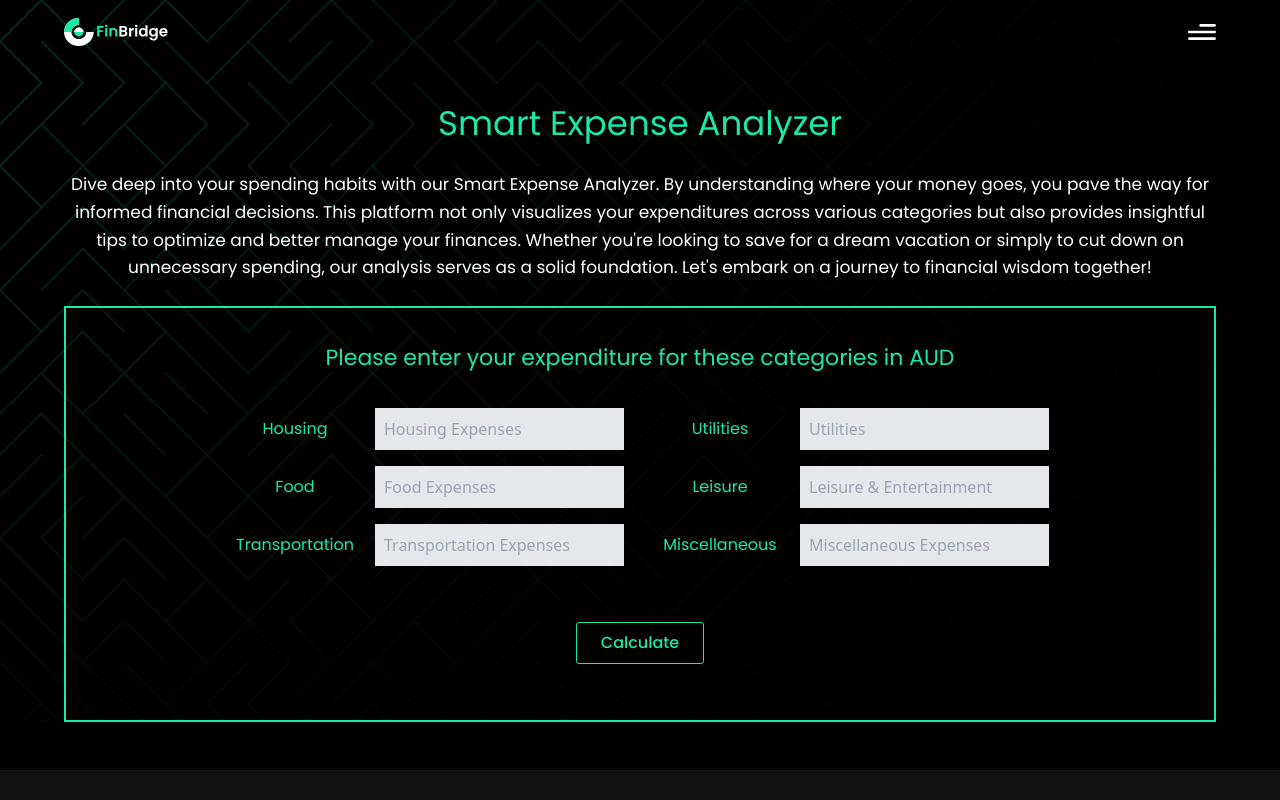
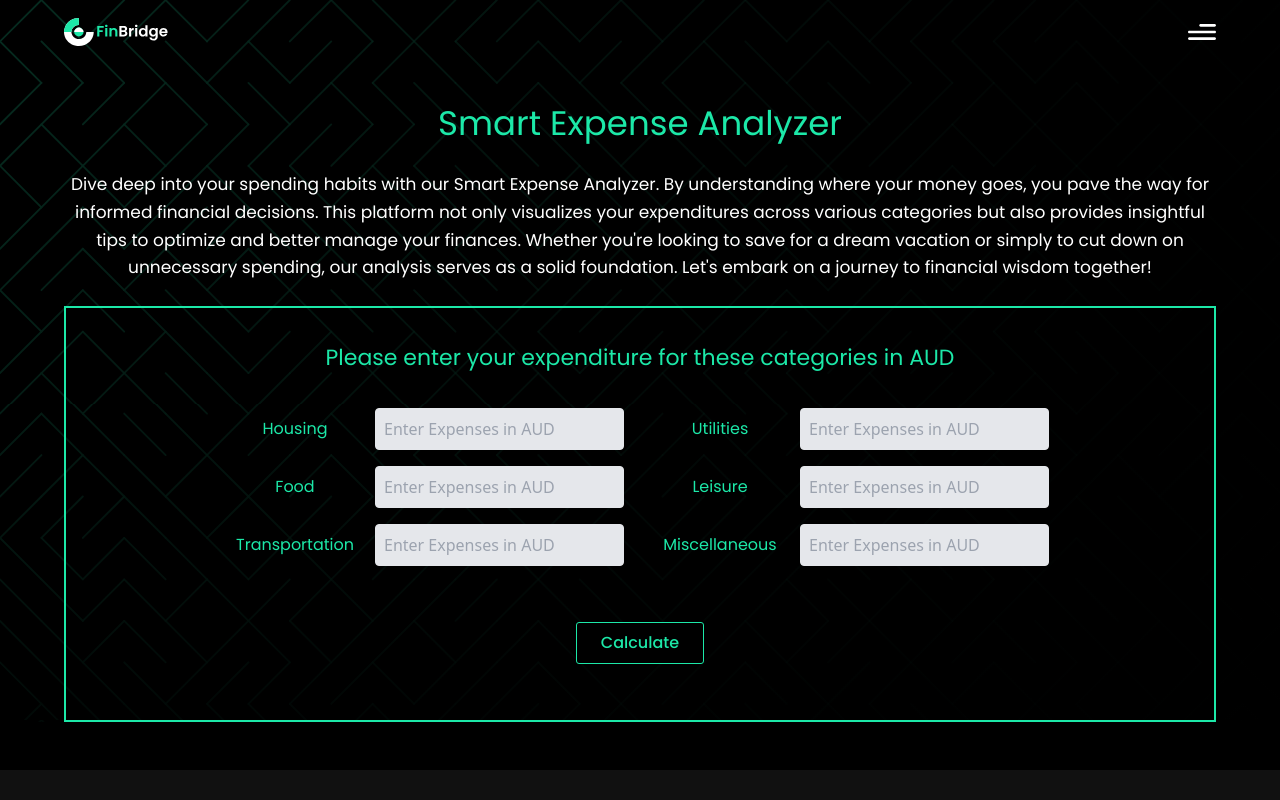
Before and after one commit to SOHAN-JAGADEESH/FinBridge-3, a React (Vite) app: page /analyze in a window 1280 px wide. Shown: the top 800 px of the page. Built offline with nearby package versions, Linux system fonts and the light colour scheme.

Commit message:
all changes done

```diff
--- a/src/index.css
+++ b/src/index.css
@@ -115,10 +115,12 @@ canvas {
 
 .main-section {
   background:
-  linear-gradient(to right, rgba(0, 0, 0, 0.5), rgba(0, 0, 0, 0.85)),
-  linear-gradient(to bottom, transparent, rgba(0, 0, 0, 0.85)),
-  linear-gradient(to top, transparent, rgba(0, 0, 0, 0.3)),
-  url('./assets/backgroundsvg.svg');
+    linear-gradient(to right, rgba(0, 0, 0, 0.5), rgba(0, 0, 0, 0.85)),
+    linear-gradient(to bottom, transparent, rgba(0, 0, 0, 0.85)),
+    linear-gradient(to top, transparent, rgba(0, 0, 0, 0.3)),
+    url('./assets/backgroundsvg.svg');
+  background-repeat: repeat-y; /* This will make it repeat vertically */
+
 }
 
 .hero-text {
--- a/src/pages/Analyze.jsx
+++ b/src/pages/Analyze.jsx
@@ -2,7 +2,6 @@ import React, { useState } from 'react';
 import {Navbar, Footer} from "../components";
 import styles from "../style";
 import ExpenditureGraph from './ExpenditureGraph';
-import UserJourneyCard from './UserJourneyCard';
 import { useNavigate } from 'react-router-dom';
 
 const Analyze = () => {
@@ -42,12 +41,12 @@ const Analyze = () => {
 }
 
 const placeholders = {
-  housing: 'Housing Expenses',
-  food: 'Food Expenses',
-  transportation: 'Transportation Expenses',
-  utilities: 'Utilities',
-  leisure: 'Leisure & Entertainment',
-  miscellaneous: 'Miscellaneous Expenses'
+  housing: 'Enter Expenses in AUD',
+  food: 'Enter Expenses in AUD',
+  transportation: 'Enter Expenses in AUD',
+  utilities: 'Enter Expenses in AUD',
+  leisure: 'Enter Expenses in AUD',
+  miscellaneous: 'Enter Expenses in AUD'
 };
 
 
@@ -64,10 +63,11 @@ const handleSubmit = () => {
 }
 
   return (
-    <div className="bg-primary w-full overflow-hidden min-h-screen relative ">
-      <div className={`${styles.paddingX} ${styles.flexCenter} main-section `}>
+    <div className="bg-primary w-full overflow-hidden min-h-screen relative">
+      <div className={`${styles.paddingX} ${styles.flexCenter} main-section`}>
         <div className={`${styles.boxWidth}`}>
           <Navbar />
+
           <div className={`mt-8 text-center`}>
             <h2 className={styles.heading2}>
                 Smart Expense Analyzer
@@ -93,7 +93,7 @@ const handleSubmit = () => {
                       name={category}
                       value={expenditures[category]}
                       onChange={handleInputChange}
-                      className="border p-2 bg-gray-200"
+                      className="border p-2 bg-gray-200 rounded"
                       placeholder={placeholders[category]}
                     />
                     {errors[category] && <p className="text-red-500">{errors[category]}</p>}
@@ -110,7 +110,7 @@ const handleSubmit = () => {
                       name={category}
                       value={expenditures[category]}
                       onChange={handleInputChange}
-                      className="border p-2 bg-gray-200"
+                      className="border p-2 bg-gray-200 rounded"
                       placeholder={placeholders[category]}
                     />
                     {errors[category] && <p className="text-red-500">{ errors[ category]}</p>}
--- a/src/pages/Budget.jsx
+++ b/src/pages/Budget.jsx
@@ -189,7 +189,7 @@ const sendDataToAPI = async () => {
                   placeholder="Income in $"
                   value={income}
                   onChange={e => handleInputChange(e, 'income')}
-                  className={`border p-2 bg-gray-200 m-2 ${errors.income ? 'border-red-500' : ''}`}
+                  className={`border rounded p-2 bg-gray-200 m-2 ${errors.income ? 'border-red-500' : ''}`}
                 />
                 {errors.income && <p className="text-red-500">Income should be between 0 and 200,000</p>}
                 <div>
@@ -212,7 +212,7 @@ const sendDataToAPI = async () => {
                   placeholder="Income in $"
                   value={income}
                   onChange={e => handleInputChange(e, 'income')}
-                  className={`border p-2 bg-gray-200 m-2 ${errors.income ? 'border-red-500' : ''}`}
+                  className={`border  rounded p-2 bg-gray-200 m-2 ${errors.income ? 'border-red-500' : ''}`}
                 />
                 {errors.income && <p className="text-red-500">Income should be between $0 and $200,000</p>}
 
@@ -222,7 +222,7 @@ const sendDataToAPI = async () => {
                   placeholder="Savings in $"
                   value={savings}
                   onChange={e => handleInputChange(e, 'savings')}
-                  className={`border p-2 bg-gray-200 m-2 ${errors.savings ? 'border-red-500' : ''}`}
+                  className={`border p-2 rounded bg-gray-200 m-2 ${errors.savings ? 'border-red-500' : ''}`}
                 />
                 {errors.savings && <p className="text-red-500">Savings goal should be between $0 and $200,000</p>}
 
@@ -233,7 +233,7 @@ const sendDataToAPI = async () => {
                   value={months}
                   onChange={e => handleInputChange(e, 'months')}
                   onKeyPress={e => (e.key === '.' && e.preventDefault())}
-                  className={`border p-2 bg-gray-200 m-2 ${errors.months ? 'border-red-500' : ''}`}
+                  className={`border p-2 rounded bg-gray-200 m-2 ${errors.months ? 'border-red-500' : ''}`}
                 />
                 {errors.months && <p className="text-red-500">Months should be between 1 and 47 and be a whole number</p>}
               </div>
--- a/src/pages/Dollar.jsx
+++ b/src/pages/Dollar.jsx
@@ -16,6 +16,7 @@ import UserJourneyCard from "./UserJourneyCard";
 const Dollar = () => {
   // State to store the user input amount
   const [amount, setAmount] = useState(null);
+  // State to store the to display the loading icon or not
 
   // State to store the response from the API
   const [response, setResponse] = useState(null);
@@ -23,6 +24,7 @@ const Dollar = () => {
   // Effect hook to fetch data when the amount changes
   useEffect(() => {
     if (amount !== null) {
+
       const integerAmount = parseInt(amount, 10);
 
       // Ensure the amount does not exceed the maximum limit of 100,000
@@ -52,7 +54,11 @@ const Dollar = () => {
               console.error('Unexpected data format received:', data);
           }
       })
-      .catch(error => console.error('There was an error!', error));
+      .catch(error => {
+         // Stop the loading indicator in case of an error
+        console.error('There was an error!', error);
+      });
+
     }
   }, [amount]);
 
```
